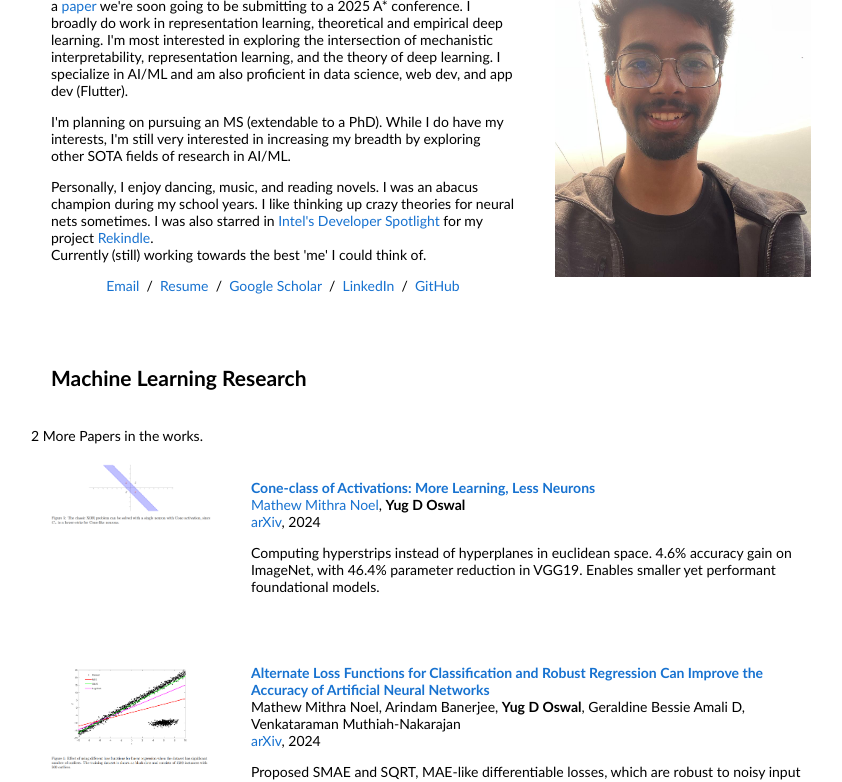
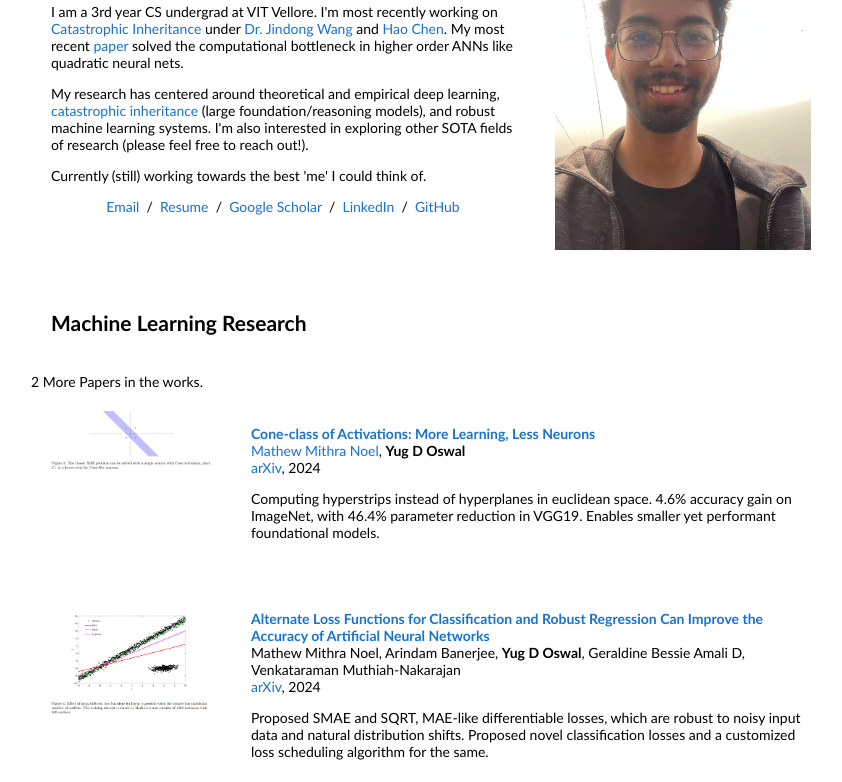
Before and after one commit to Yug-Oswal/yug-oswal.github.io, a plain HTML site: page index.html in a window 1280 px wide. Shown: the part 120-902 px from the top of the page, without its empty margins (209-1051 px from the left). Drawn offline with Linux system fonts and the light colour scheme.

Commit message:
update: bio

```diff
--- a/index.html
+++ b/index.html
@@ -20,11 +20,11 @@
           <tr style="padding:0px">
             <td style="padding:2.5%;width:63%;vertical-align:middle">
 	      <h1 style="text-align:center">Yug D Oswal</h1>
-	      <p>I am a third year UG CS student at VIT Vellore. I'm most recently working on a <a href="https://arxiv.org/abs/2405.04459">paper</a> we're soon going to be submitting to a 2025 A* conference. I broadly do work in representation learning, theoretical and empirical deep learning. I'm most interested in exploring the intersection of mechanistic interpretability, representation learning, and the theory of deep learning. I specialize in AI/ML and am also proficient in data science, web dev, and app dev (Flutter).
+	      <p>I am a 3rd year CS undergrad at VIT Vellore. I'm most recently working on <a href="https://arxiv.org/abs/2402.01909">Catastrophic Inheritance</a> under <a href="https://jd92.wang/">Dr. Jindong Wang</a> and <a href="https://hhhhhhao.github.io/">Hao Chen</a>. My most recent <a href="https://arxiv.org/abs/2310.02901">paper</a> solved the computational bottleneck in higher order ANNs like quadratic neural nets.
           </p>
-          <p>I'm planning on pursuing an MS (extendable to a PhD). While I do have my interests, I'm still very interested in increasing my breadth by exploring other SOTA fields of research in AI/ML.
+          <p>My research has centered around theoretical and empirical deep learning, <a href="https://arxiv.org/abs/2402.01909">catastrophic inheritance</a> (large foundation/reasoning models), and robust machine learning systems. I'm also interested in exploring other SOTA fields of research (please feel free to reach out!).
               </p>
-	      <p>Personally, I enjoy dancing, music, and reading novels. I was an abacus champion during my school years. I like thinking up crazy theories for neural nets sometimes. I was also starred in <a href="https://community.intel.com/t5/Blogs/Tech-Innovation/Artificial-Intelligence-AI/Emotion-based-AI-Prompts-to-Improve-Dementia-and-Alzheimer-s/post/1646138">Intel's Developer Spotlight</a> for my project <a href="https://github.com/Yug-Oswal/BOLT-Hackathon">Rekindle</a>.<br>Currently (still) working towards the best 'me' I could think of.
+	      <p>Currently (still) working towards the best 'me' I could think of.
               </p>
               <p style="text-align:center">
                 <a href="mailto:yoswal071@gmail.com">Email</a> &nbsp/&nbsp
```
